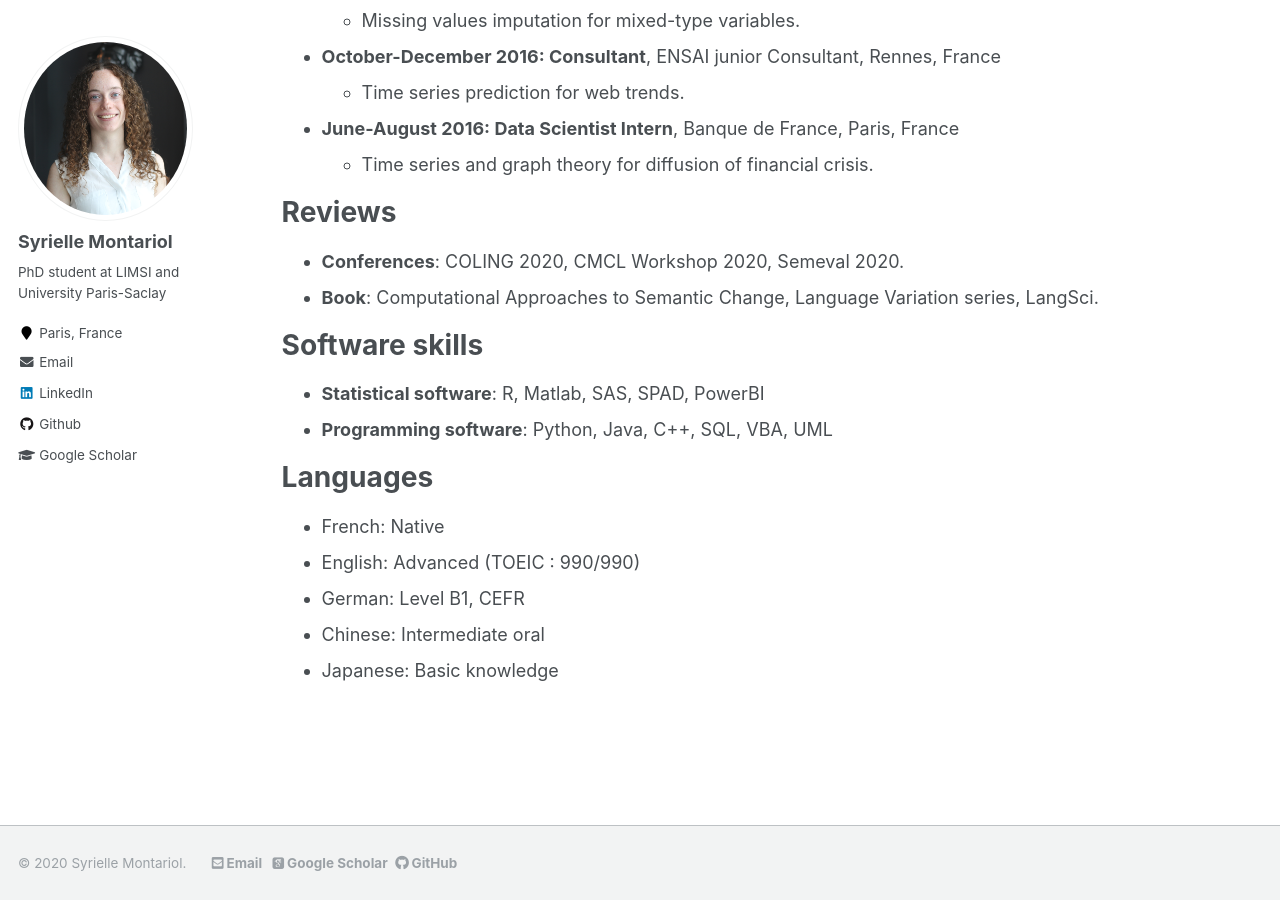
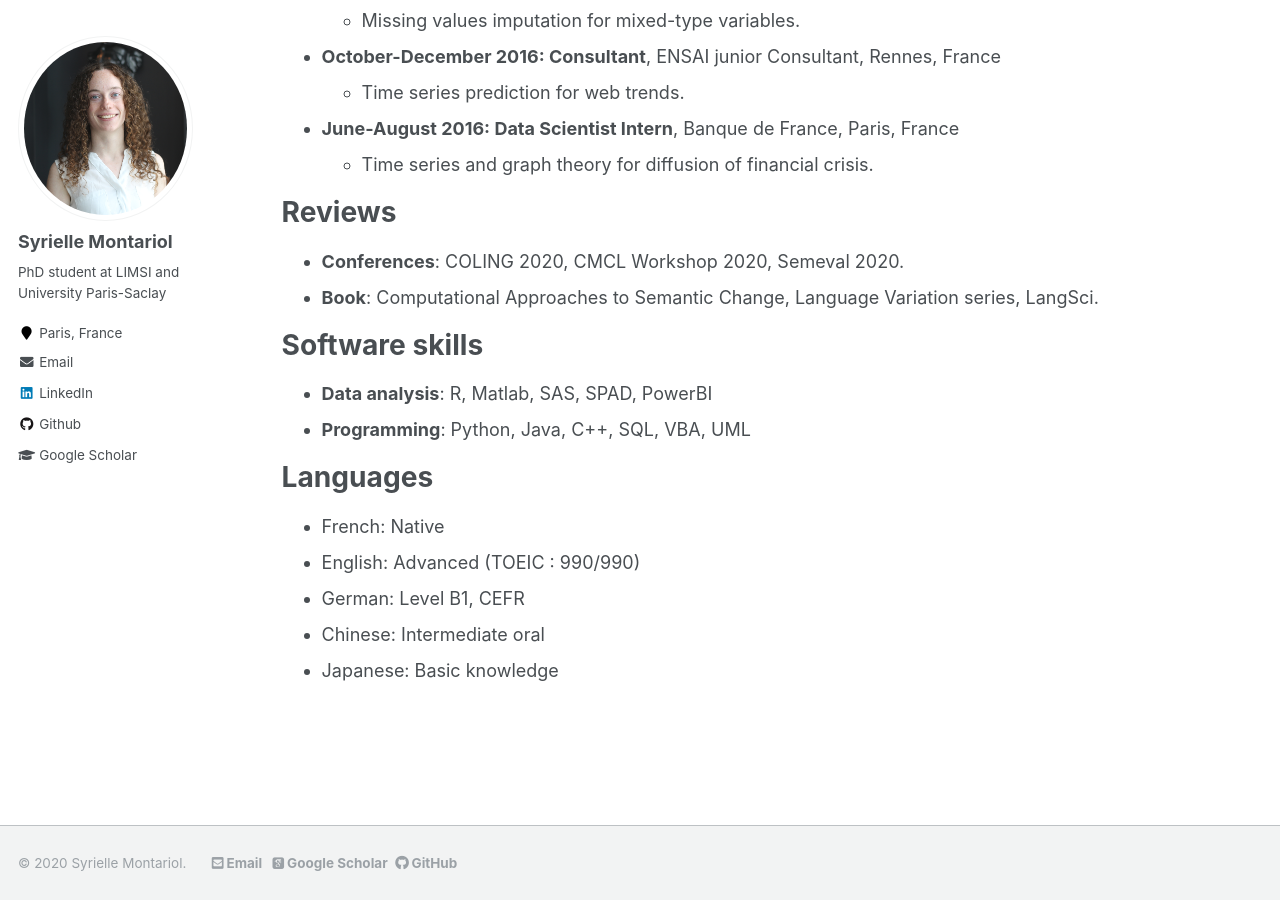
Before and after one commit to smontariol/smontariol.github.io, a Jekyll site: the page built from _pages/cv.md, in a window 1280 px wide and 900 px high, scrolled down 617 px. Built offline with Jekyll 4.4.1, drawn with Linux system fonts in a browser that asks for light colours; some web fonts are replaced.

Commit message:
update skills

```diff
--- a/_pages/cv.md
+++ b/_pages/cv.md
@@ -41,8 +41,8 @@ Reviews
 
 Software skills
 ======
-* **Statistical software**: R, Matlab, SAS, SPAD, PowerBI
-* **Programming software**: Python, Java, C++, SQL, VBA, UML
+* **Data analysis**: R, Matlab, SAS, SPAD, PowerBI
+* **Programming**: Python, Java, C++, SQL, VBA, UML
 
 Languages
 ======
```
